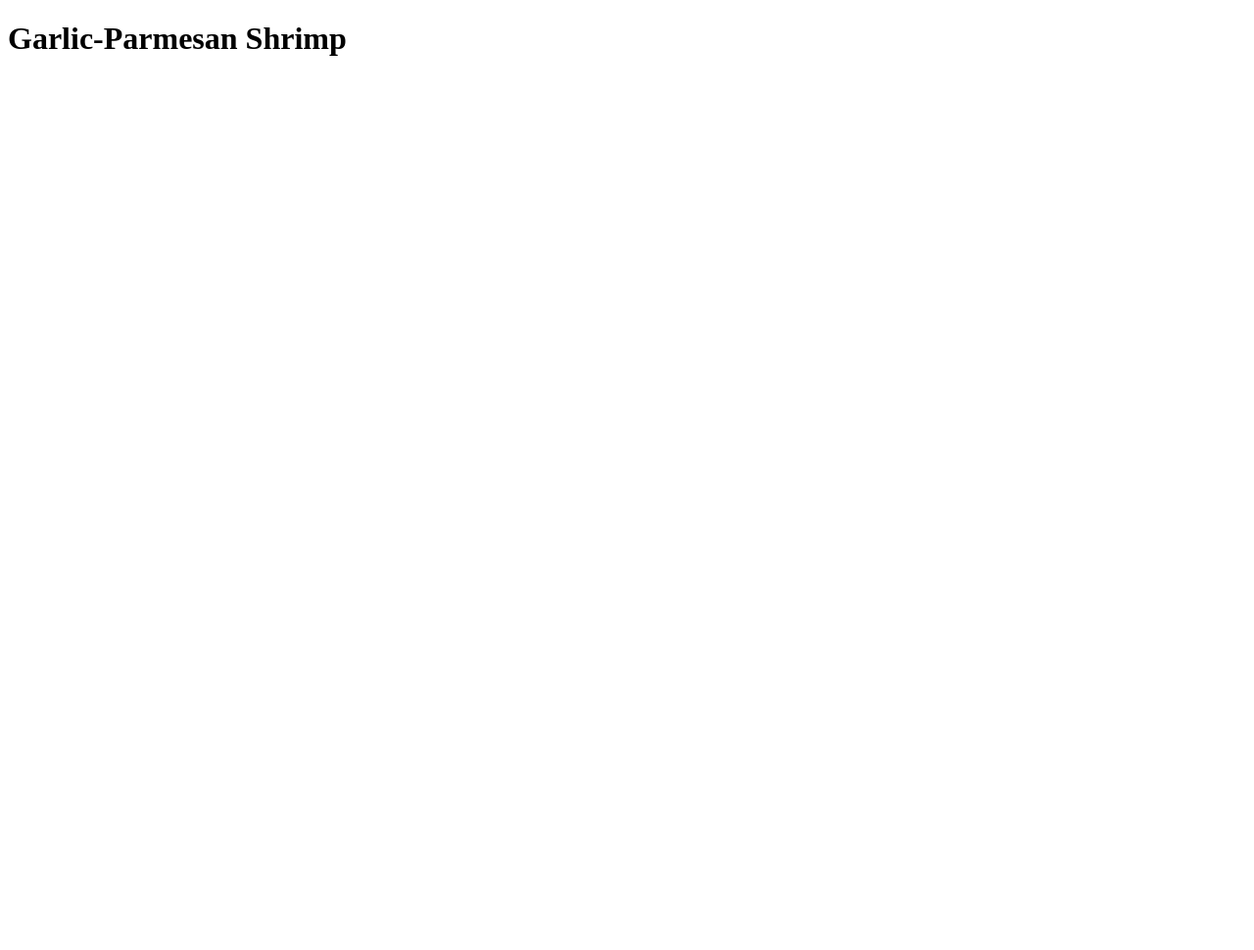
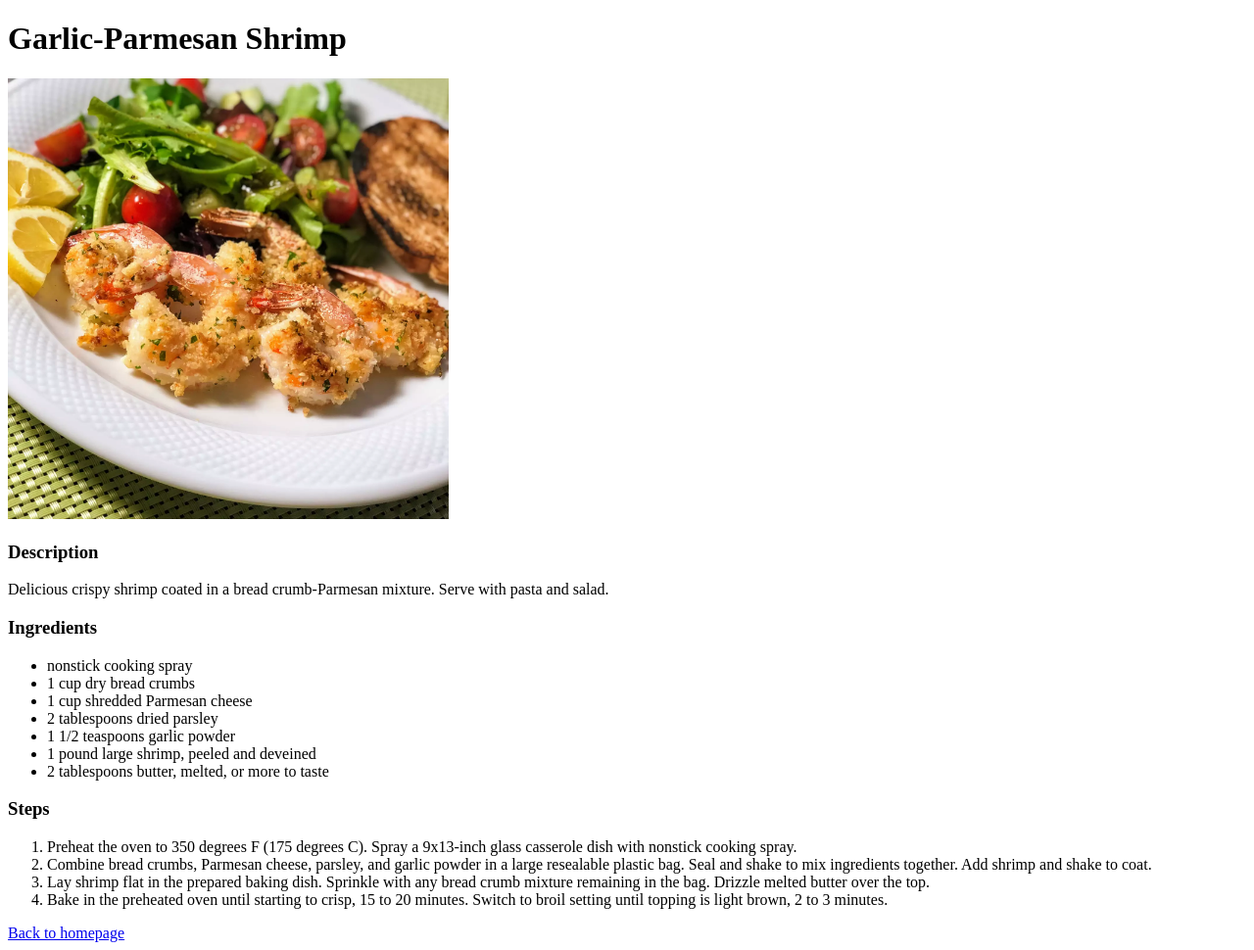
Before and after one commit to Endobyte/odin-recipes, a plain HTML site: page recipes/shrimp.html in a window 1280 px wide. Shown: the whole page at 98% size. Before the commit the page ends 800 px from the top, so only its background shows below. Drawn offline with Linux system fonts and the light colour scheme.

Commit message:
Finish first recipe, add homepage image

```diff
--- a/recipes/shrimp.html
+++ b/recipes/shrimp.html
@@ -7,6 +7,28 @@
   <title>Shrimp</title>
 </head>
 <body>
+  <!-- https://www.allrecipes.com/recipe/278776/garlic-parmesan-shrimp/ -->
   <h1>Garlic-Parmesan Shrimp</h1>
+  <img src="../images/shrimp.webp" alt="an image of garlic-parmesan shrimp on a white plate" style="width: 450px; height: 450px;">
+  <h3>Description</h3>
+  <p>Delicious crispy shrimp coated in a bread crumb-Parmesan mixture. Serve with pasta and salad.</p>
+  <h3>Ingredients</h3>
+  <ul>
+    <li>nonstick cooking spray</li>
+    <li>1 cup dry bread crumbs</li>
+    <li>1 cup shredded Parmesan cheese</li>
+    <li>2 tablespoons dried parsley</li>
+    <li>1 1/2 teaspoons garlic powder</li>
+    <li>1 pound large shrimp, peeled and deveined</li>
+    <li>2 tablespoons butter, melted, or more to taste</li>
+  </ul>
+  <h3>Steps</h3>
+  <ol>
+    <li>Preheat the oven to 350 degrees F (175 degrees C). Spray a 9x13-inch glass casserole dish with nonstick cooking spray.</li>
+    <li>Combine bread crumbs, Parmesan cheese, parsley, and garlic powder in a large resealable plastic bag. Seal and shake to mix ingredients together. Add shrimp and shake to coat.</li>
+    <li>Lay shrimp flat in the prepared baking dish. Sprinkle with any bread crumb mixture remaining in the bag. Drizzle melted butter over the top.</li>
+    <li>Bake in the preheated oven until starting to crisp, 15 to 20 minutes. Switch to broil setting until topping is light brown, 2 to 3 minutes.</li>
+  </ol>
+  <a href="../index.html">Back to homepage</a>
 </body>
 </html>
```
Also changed, not shown: index.html (+6 -0 lines), images/chef.webp (added), images/shrimp.webp (added).
